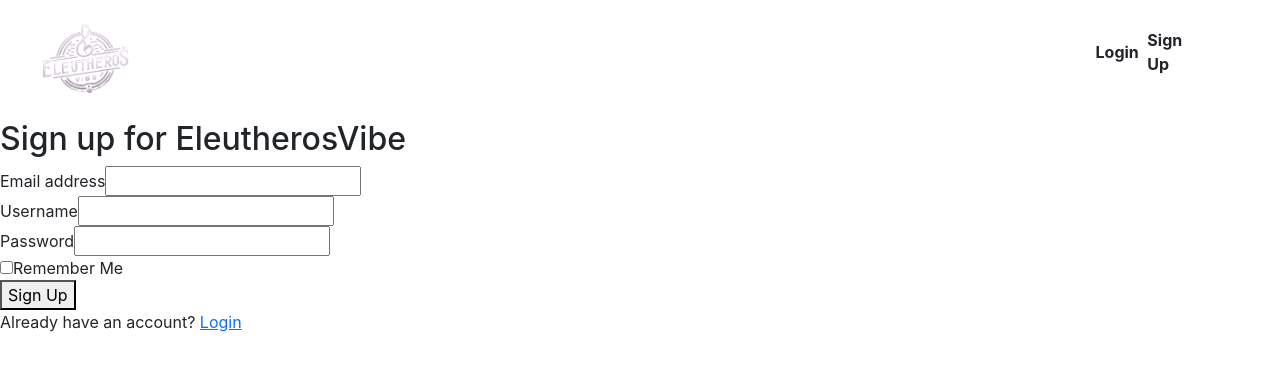
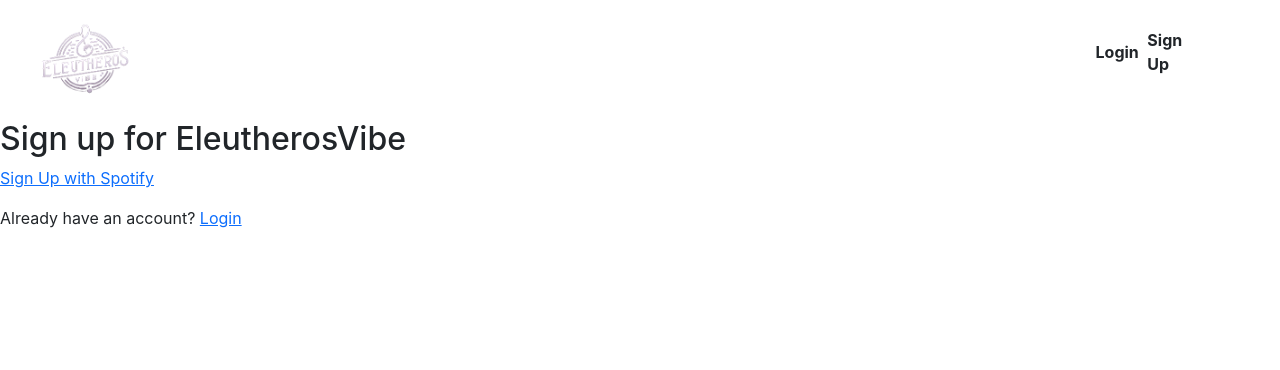
Before and after one commit to KnowlesPaige-FS/music-app, a React (Create React App) app in the folder client/: page /signup in a window 1280 px wide. Shown: the top 370 px of the page. Built offline with nearby package versions, Linux system fonts and the light colour scheme; no server answers.

Commit message:
signup functionality and app.js changes

```diff
--- a/client/src/App.js
+++ b/client/src/App.js
@@ -29,7 +29,7 @@
 
   useEffect(() => {
     if (code) {
-      axios.post('http://localhost:3000/login', { code })
+      axios.post('http://localhost:4000/login', { code })
         .then(response => {
           setAccessToken(response.data.accessToken);
           window.history.pushState({}, null, '/dashboard');
@@ -48,7 +48,7 @@
             <Route path='/' element={<Home />} />
             <Route path='/home' element={<Home />} />
             <Route path='/login' element={<Login clientId={CLIENT_ID} redirectUri={REDIRECT_URI} authEndpoint={AUTH_ENDPOINT} responseType={RESPONSE_TYPE} scopes={SCOPES} />} />
-            <Route path='/signup' element={<Signup />} />
+            <Route path='/signup' element={<Signup clientId={CLIENT_ID} redirectUri={REDIRECT_URI} authEndpoint={AUTH_ENDPOINT} responseType={RESPONSE_TYPE} scopes={SCOPES} />} />
             <Route path='/dashboard' element={<Dashboard accessToken={accessToken} />} />
             <Route path='/albums' element={<Albums />} />
             <Route path='/genre' element={<Genre />} />
--- a/client/src/pages/Signup.js
+++ b/client/src/pages/Signup.js
@@ -2,32 +2,21 @@
 import { Link } from 'react-router-dom';
 import Navigation from '../components/Navigation';
 
-function SignUp() {
+function SignUp({ clientId, redirectUri, authEndpoint, responseType, scopes }) {
   return (
     <section style={styles.container}>
       <Navigation />
       <section style={styles.signupContainer}>
         <div style={styles.signupBox}>
           <h2>Sign up for EleutherosVibe</h2>
-          <form>
-            <div style={styles.formGroup}>
-              <label htmlFor="email">Email address</label>
-              <input type="email" id="email" name="email" required style={styles.input} />
-            </div>
-            <div style={styles.formGroup}>
-              <label htmlFor="username">Username</label>
-              <input type="text" id="username" name="username" required style={styles.input} />
-            </div>
-            <div style={styles.formGroup}>
-              <label htmlFor="password">Password</label>
-              <input type="password" id="password" name="password" required style={styles.input} />
-            </div>
-            <div style={styles.formGroup}>
-              <input type="checkbox" id="remember-me" name="remember-me" />
-              <label htmlFor="remember-me">Remember Me</label>
-            </div>
-            <button type="submit" style={styles.signupButton}>Sign Up</button>
-          </form>
+          <p>
+            <a
+              href={`${authEndpoint}?client_id=${clientId}&redirect_uri=${redirectUri}&response_type=${responseType}&scope=${scopes}`}
+              style={styles.signupLink}
+            >
+              Sign Up with Spotify
+            </a>
+          </p>
           <p style={styles.loginLink}>
             Already have an account? <Link to="/login" style={styles.link}>Login</Link>
           </p>
```
